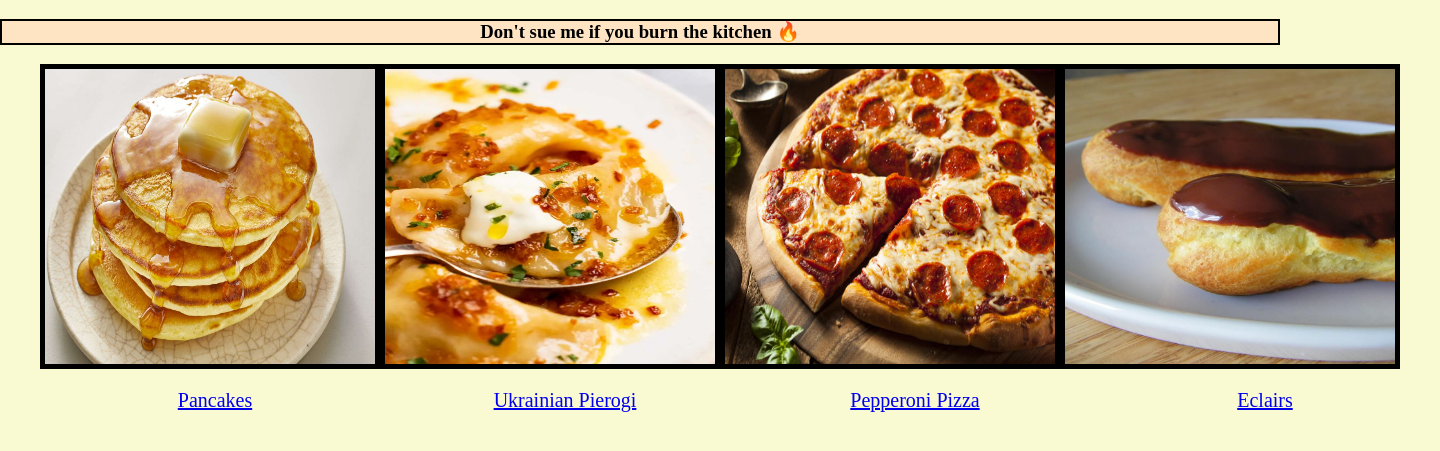
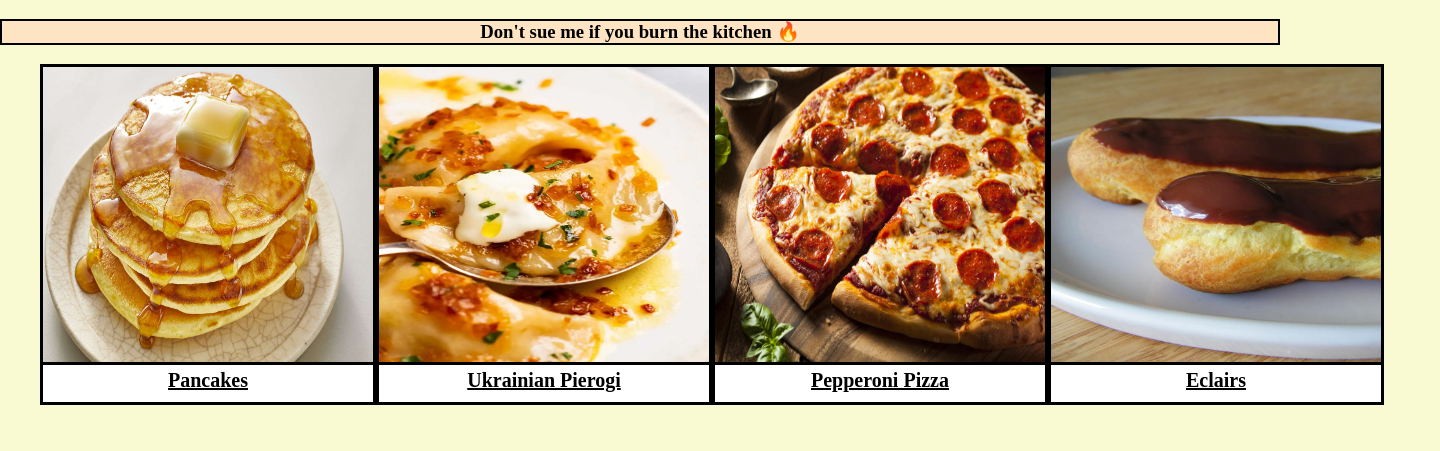
Before and after one commit to sankegit/odin-recipes, a plain HTML site: page index.html in a window 1280 px wide. Shown: the part 65-516 px from the top of the page, 1440 px wide, since content can reach past the window. Drawn offline with Linux system fonts and the light colour scheme.

Commit message:
Change recipes list in index Also removed unnecessary hacks in other htmls

```diff
--- a/css/style.css
+++ b/css/style.css
@@ -15,14 +15,13 @@ body {
     border: 2px solid black;
 }
 
-#center {
-    text-align: center;
-}
 
-.images,
-.title-images {
+.images {
     height:auto;
     border: 5px solid black;
+    width:900px;
+    display: block;
+    margin:auto;
 }
 
 .index-list,
@@ -61,25 +60,32 @@ body {
     text-decoration: none;
 }
 
-.title-list,
-.title-text {
+.recipe-list {
     display: flex;
     justify-content:space-around;
     list-style: none;
 }
 
-.images {
-    width:900px;
+.recipe-list-objects {
+    display:flex;
+    flex-flow: wrap column;
+    align-items: center;
+    background-color: white;
+    padding-bottom: 10px;
+    border:3px solid;
 }
 
-.title-images {
+.recipe-images {
     width:330px;
     height:295px;
+    border-bottom: 3px solid;
 }
 
-.title-text {
+.recipe-text {
+    border:0px;
+    font-size: 20px;
     font-family: 'Times New Roman', Times, serif;
-    font-size: 20px;
-    width:350px;
+    font-weight: bold;
     text-align: center;
+    color:black;
 }
--- a/index.html
+++ b/index.html
@@ -10,17 +10,23 @@
     <body>
         <h1 class="title">Odin recipes</h1>
         <h3 class="title">Don't sue me if you burn the kitchen 🔥</h3>
-        <ul class="title-list">
-            <li><img class="title-images" src="./img/pancake-title.jpg"></li>
-            <li><img class="title-images" src="./img/pierogi-title.png"></li>
-            <li><img class="title-images" src="./img/pizza-title.jpeg"></li>
-            <li><img class="title-images" src="./img/eclair-title.jpg"></li>
-        </ul>
-        <ul class="title-list">
-            <li><a class="title-text" href="./recipes/pancake.html">Pancakes</a></li>
-            <li><a class="title-text" href="./recipes/pierogi.html">Ukrainian Pierogi</a></li>
-            <li><a class="title-text" href="./recipes/pizza.html">Pepperoni Pizza</a   ></li>
-            <li><a class="title-text" href="./recipes/eclair.html">Eclairs</a></li>
+        <ul class="recipe-list">
+            <div class="recipe-list-objects">
+                <li><img class="recipe-images" src="./img/pancake-title.jpg"></li>
+                <li><a class="recipe-text" href="./recipes/pancake.html">Pancakes</a></li>
+            </div>
+            <div class="recipe-list-objects">
+                <li><img class="recipe-images" src="./img/pierogi-title.png"></li>
+                <li><a class="recipe-text" href="./recipes/pierogi.html">Ukrainian Pierogi</a></li>
+            </div>
+            <div class="recipe-list-objects">
+                <li><img class="recipe-images" src="./img/pizza-title.jpeg"></li>
+                <li><a class="recipe-text" href="./recipes/pizza.html">Pepperoni Pizza</a></li>
+            </div>
+            <div class="recipe-list-objects">
+                <li><img class="recipe-images" src="./img/eclair-title.jpg"></li>
+                <li><a class="recipe-text" href="./recipes/eclair.html">Eclairs</a></li>
+            </div>
         </ul>
     </body>
 </html>
```
Also changed, not shown: recipes/eclair.html (+1 -3 lines), recipes/pierogi.html (+1 -3 lines), recipes/pizza.html (+0 -2 lines).
